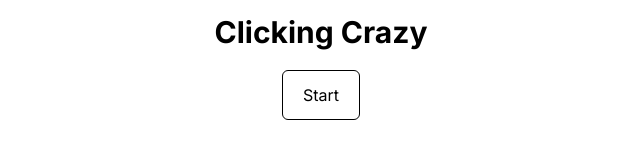
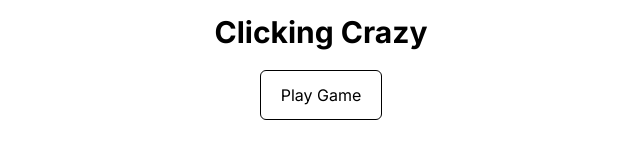
Before and after one commit to JethroNatividad/clicking-race, a Next.js app: page / in a window 1280 px wide. Shown: the part 333-492 px from the top of the page, without its empty margins (319-959 px from the left). Built offline with nearby package versions, Linux system fonts and the light colour scheme.

Commit message:
menu: Change start to play game

```diff
--- a/components/Menu.tsx
+++ b/components/Menu.tsx
@@ -11,7 +11,7 @@ const Menu = () => {
           className="px-5 py-3 border border-black rounded-md"
           onClick={handleStart}
         >
-          Start
+          Play Game
         </button>
       </div>
     </main>
```
